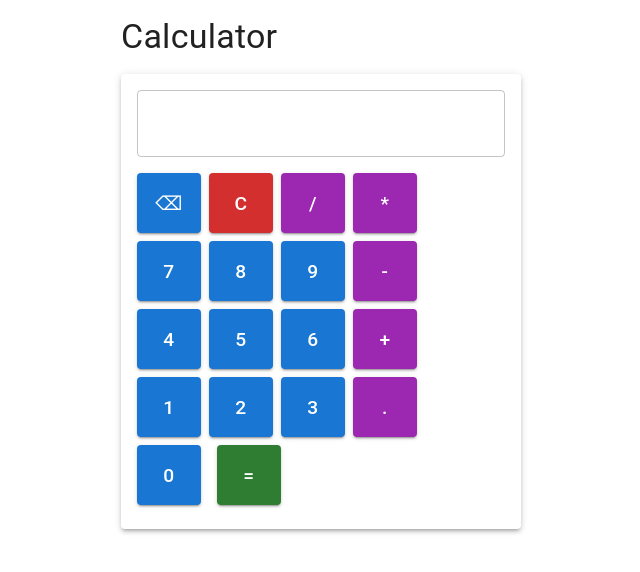
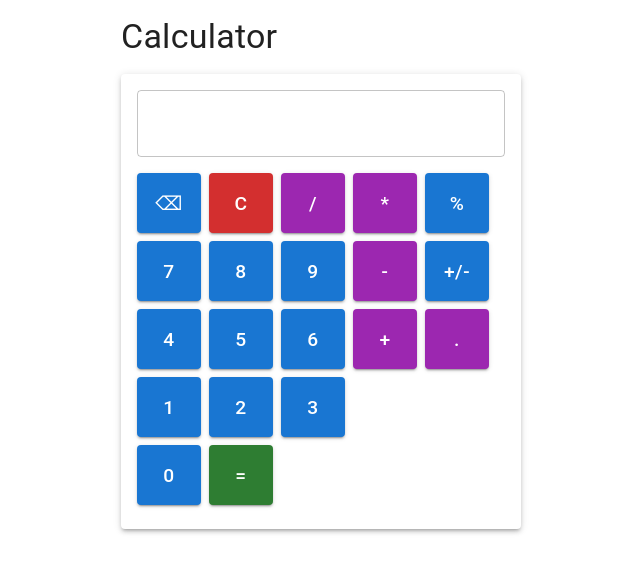
Before and after one commit to Aarti-Waghmare-React-Course/web_development1, a React (Create React App) app in the folder React/Projects/calculator/: page / in a window 1280 px wide. Shown: the top 572 px of the page, without its empty margins (319-959 px from the left). Built offline with nearby package versions, Linux system fonts and the light colour scheme; some icons are missing.

Commit message:
toggle +/- and percentage functionality added

```diff
--- a/React/Projects/calculator/src/components/Calculator.jsx
+++ b/React/Projects/calculator/src/components/Calculator.jsx
@@ -32,12 +32,13 @@ const Calculator = () => {
   };
 
   const buttonLayout = [
-    ["⌫", "C", "/", "*"],
-    ["7", "8", "9", "-"],
-    ["4", "5", "6", "+"],
-    ["1", "2", "3", "."],
-    ["0", "", "=", ""],
+    ["⌫", "C", "/", "*", "%"],
+    ["7", "8", "9", "-", "+/-"],
+    ["4", "5", "6", "+", "."],
+    ["1", "2", "3", "", ""],
+    ["0", "=", "", "", ""],
   ];
+
 
   return (
     <Paper
@@ -83,6 +84,18 @@ const Calculator = () => {
                     if (btn === "C") handleClear();
                     else if (btn === "⌫") handleBackspace();
                     else if (btn === "=") handleEqual();
+                    else if (btn === "+/-") {
+  if (input) {
+    const newValue = String(parseFloat(input) * -1);
+    setInput(newValue);
+  }
+} else if (btn === "%") {
+  if (input) {
+    const newValue = String(parseFloat(input) / 100);
+    setInput(newValue);
+  }
+}
+
                     else handleClick(btn);
                   }}
                   sx={{ height: "60px", fontSize: "1.2rem" }}
```
Lines whose indentation alone changed are shown as unchanged.
